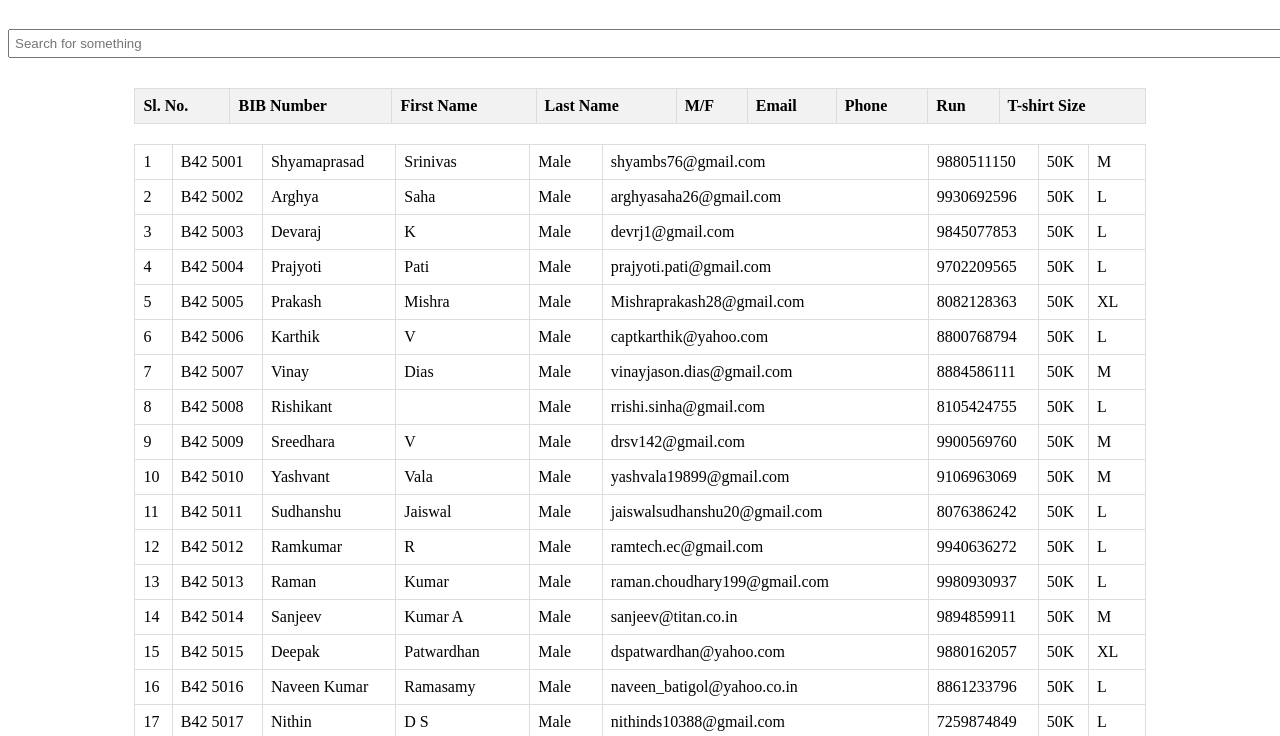
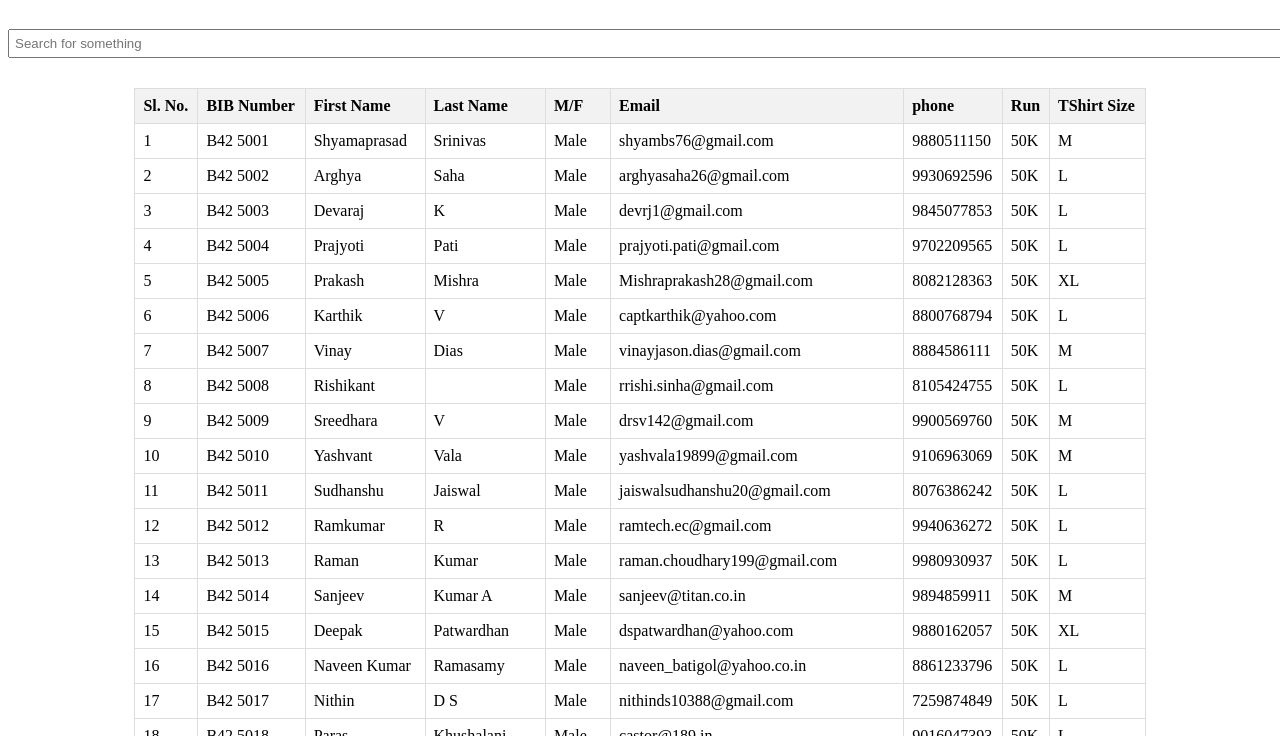
Before and after one commit to Erokegit/BSF, a plain HTML site: page index.html in a window 1280 px wide. Shown: the part 61-797 px from the top of the page. Drawn offline with Linux system fonts and the light colour scheme.

Commit message:
Update index.html

```diff
--- a/index.html
+++ b/index.html
@@ -46,22 +46,17 @@
     <h1>Table Search Example</h1>
     <input type="text" id="searchInput" placeholder="Search for something">
 
-    <table>
-        <thead>
-            <tr>
-                <th>Sl. No.</th>
-                <th>BIB Number</th>
-                <th>First Name</th>
-                <th>Last Name</th>
-                <th>M/F</th>
-                <th>Email</th>
-                <th>Phone</th>
-                <th>Run</th>
-                <th>T-shirt Size</th>
-            </tr>
-        </thead>
-        <tbody>
             <table class="table table-bordered table-hover table-condensed">
+                <thead><tr><th title="Field #1">Sl. No.</th>
+<th title="Field #2">BIB Number</th>
+<th title="Field #3">First Name</th>
+<th title="Field #4">Last Name</th>
+<th title="Field #5">M/F</th>
+<th title="Field #6">Email</th>
+<th title="Field #7">phone</th>
+<th title="Field #8">Run</th>
+<th title="Field #9">TShirt Size</th>
+</tr></thead>
 <tbody><tr>
 <td align="right">1</td>
 <td>B42 5001</td>
```
